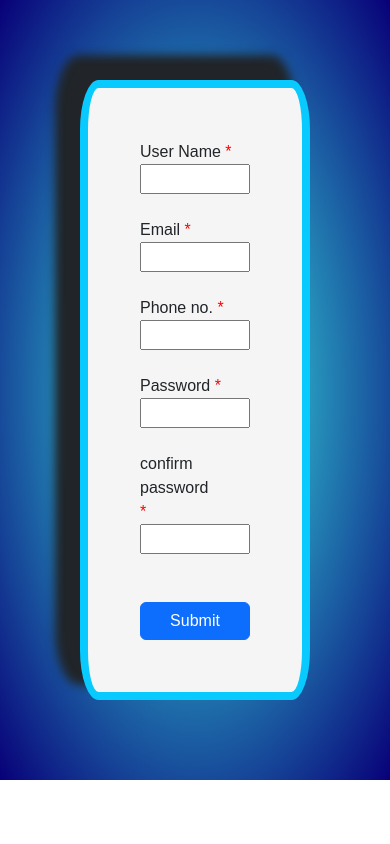
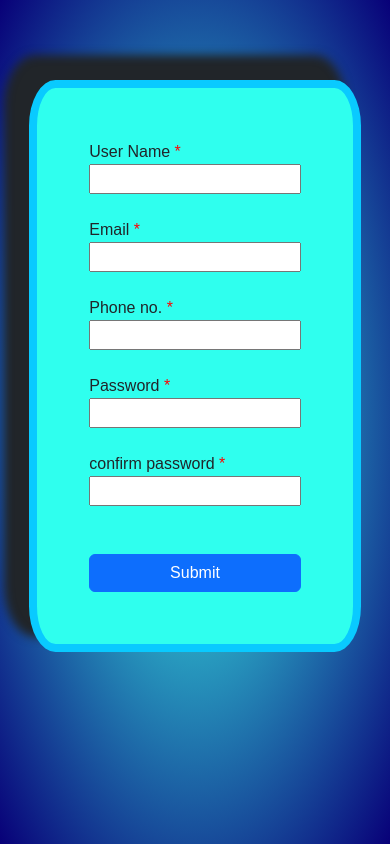
Before and after one commit to Sangamesh0007/forms, a plain HTML site: page index.html in a window 390 px wide. Drawn offline with nearby package versions, Linux system fonts and the light colour scheme.

Commit message:
Update style.css

```diff
--- a/style.css
+++ b/style.css
@@ -8,13 +8,12 @@ body html{
     align-items: center;
     padding: 80px;
     background: radial-gradient(rgb(60, 255, 236),rgb(8, 0, 120));
-
 }
 .form-ele{
     padding: 40px;
     border: 8px solid rgb(9, 202, 255);
     border-radius: 8%;
-    background-color: whitesmoke;
+    background-color: rgb(47, 255, 238);
     box-shadow: -20px -20px 10px 5px;
 }
 
@@ -27,8 +26,11 @@ body html{
 }
 
 @media (max-width: 600px){
+    .form{
+        height: 100vh;
+    }
     .form-ele{
-        width: auto;
+        width: 85vw;
     }
     .form-div input{
         width: 100%;
```
